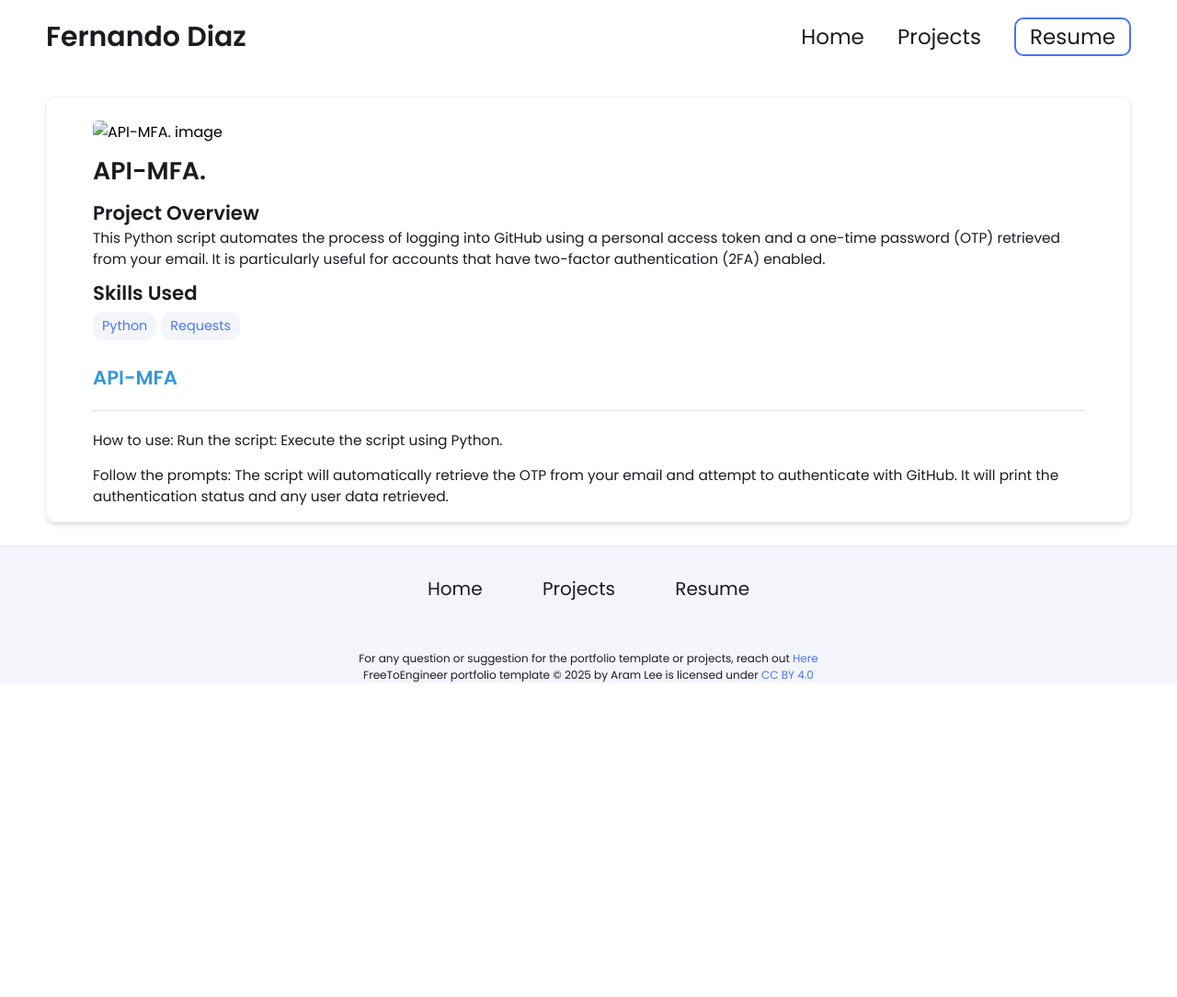
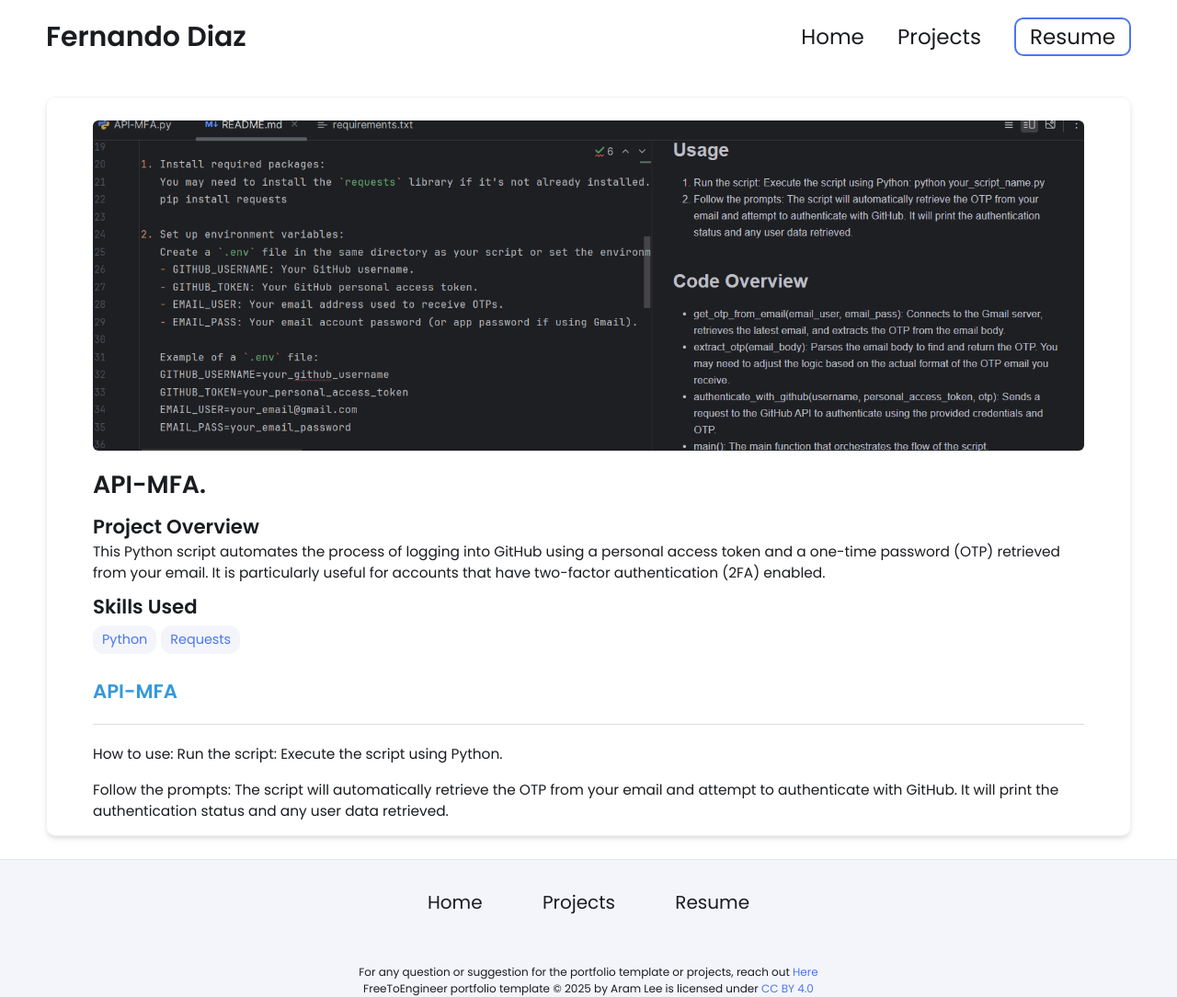
Before and after one commit to fernando-dz/fernando-dz.github.io, a Jekyll site: the page built from _projects/API-MFA/index.md, in a window 1280 px wide. Shown: the whole page at 92% size. Built offline with Jekyll 4.4.1, drawn with Linux system fonts in a browser that asks for light colours; before the commit the page ends 900 px from its top, so only the background shows below that.

Commit message:
Fixed image filename for API MFA project

```diff
--- a/_projects/API-MFA/index.md
+++ b/_projects/API-MFA/index.md
@@ -6,7 +6,7 @@ skills:
   - Python
   - Requests
 
-main-image: /Generated-Test-List.png
+main-image: /api-mfa.png
 ---
 [API-MFA](https://github.com/fernando-dz/API-MFA)
 ---
```
